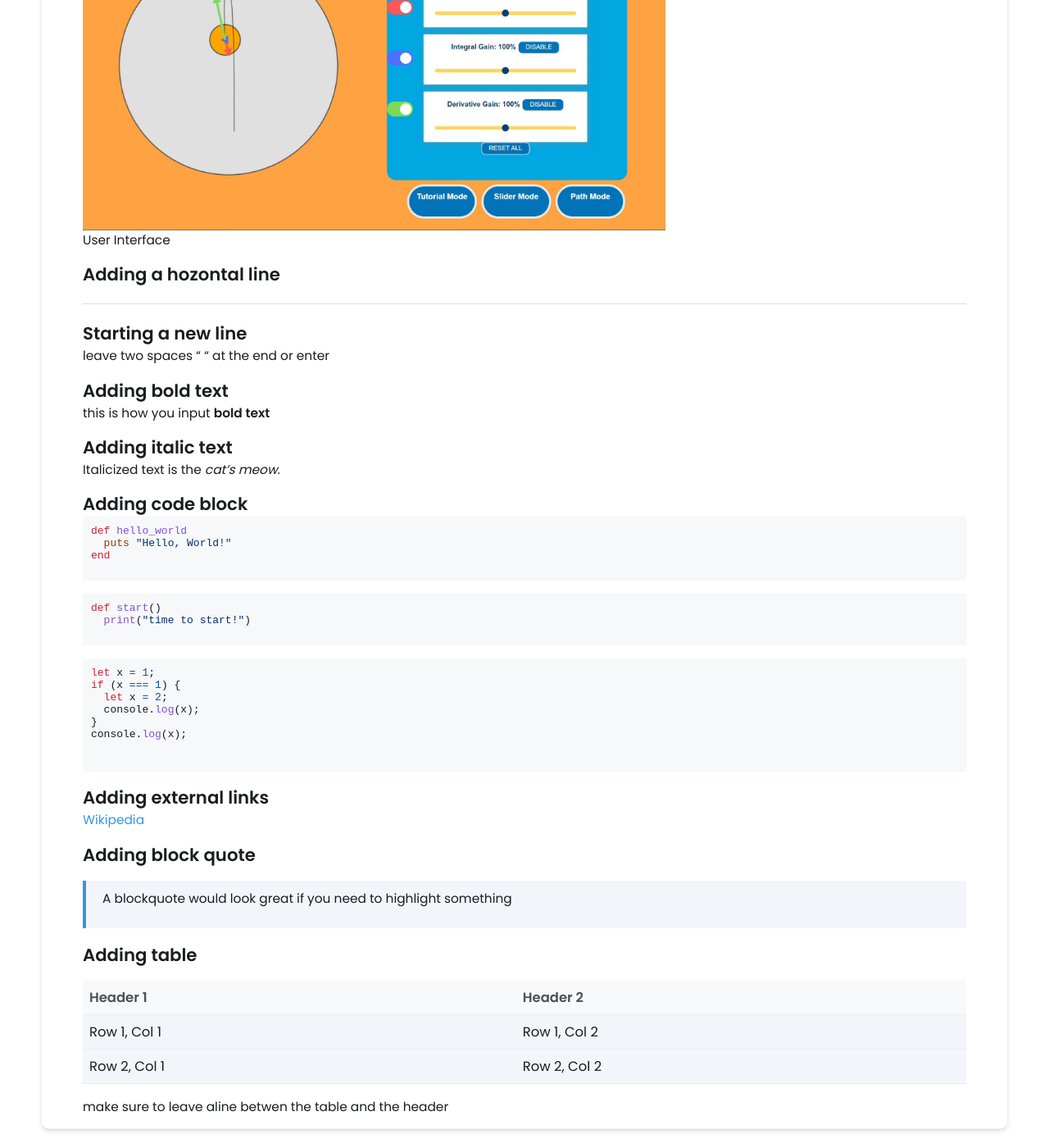
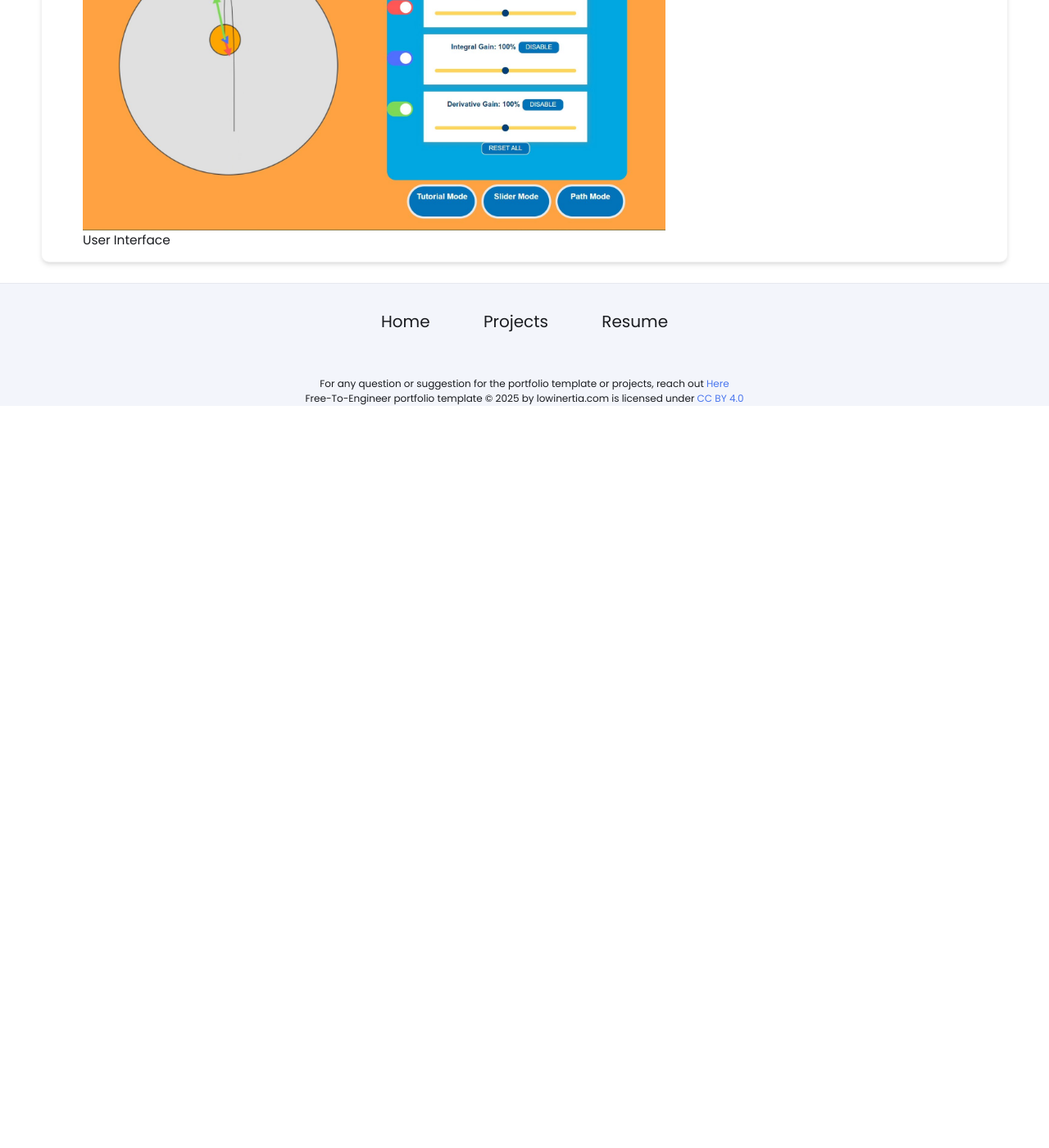
Before and after one commit to JL262626/jacklerobotics.com, a Jekyll site: the page built from _projects/demo-project/index.md, in a window 1280 px wide and 1400 px high, scrolled down 5285 px. Shown: the whole window at 82% size. Built offline with Jekyll 4.4.1, drawn with Linux system fonts in a browser that asks for light colours; after the commit the page ends 5780 px from its top, so only the background shows below that.

Commit message:
Update index.md

````diff
--- a/_projects/demo-project/index.md
+++ b/_projects/demo-project/index.md
@@ -73,55 +73,3 @@ HSV Analysis
 {% include image-gallery.html images="BOB_slider_mode.jpg" height="400" %}
 User Interface
 <br>
-
-## Adding a hozontal line
----
-
-## Starting a new line
-leave two spaces "  " at the end or enter <br>
-
-## Adding bold text
-this is how you input **bold text**
-
-## Adding italic text
-Italicized text is the *cat's meow*.
-
-
-## Adding code block
-```ruby
-def hello_world
-  puts "Hello, World!"
-end
-```
-
-```python
-def start()
-  print("time to start!")
-```
-
-```javascript
-let x = 1;
-if (x === 1) {
-  let x = 2;
-  console.log(x);
-}
-console.log(x);
-
-```
-
-## Adding external links
-[Wikipedia](https://en.wikipedia.org)
-
-
-## Adding block quote
-> A blockquote would look great if you need to highlight something
-
-
-## Adding table
-
-| Header 1 | Header 2 |
-|----------|----------|
-| Row 1, Col 1 | Row 1, Col 2 |
-| Row 2, Col 1 | Row 2, Col 2 |
-
-make sure to leave aline betwen the table and the header
````
